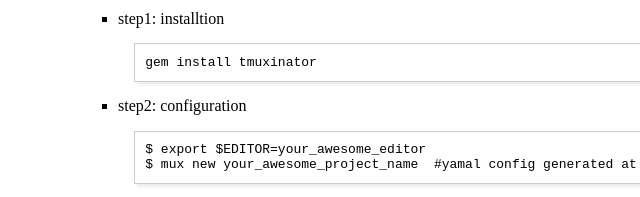
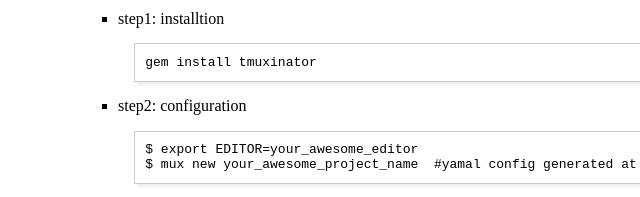
Before and after one commit to thapakazi/slides, a plain HTML site: page day5/main.html in a window 1280 px wide. Shown: the part 2420-2617 px from the top of the page, 10-650 px from the left. Drawn offline with Linux system fonts and the light colour scheme.

Commit message:
Remove character for the export command.

```diff
--- a/day5/main.html
+++ b/day5/main.html
@@ -208,7 +208,7 @@
 <li>step2: configuration
 
 <pre class="example">
-$ export $EDITOR=your_awesome_editor
+$ export EDITOR=your_awesome_editor
 $ mux new your_awesome_project_name  #yamal config generated at ~/.tmuxinator/
 </pre>
 </li>
```
